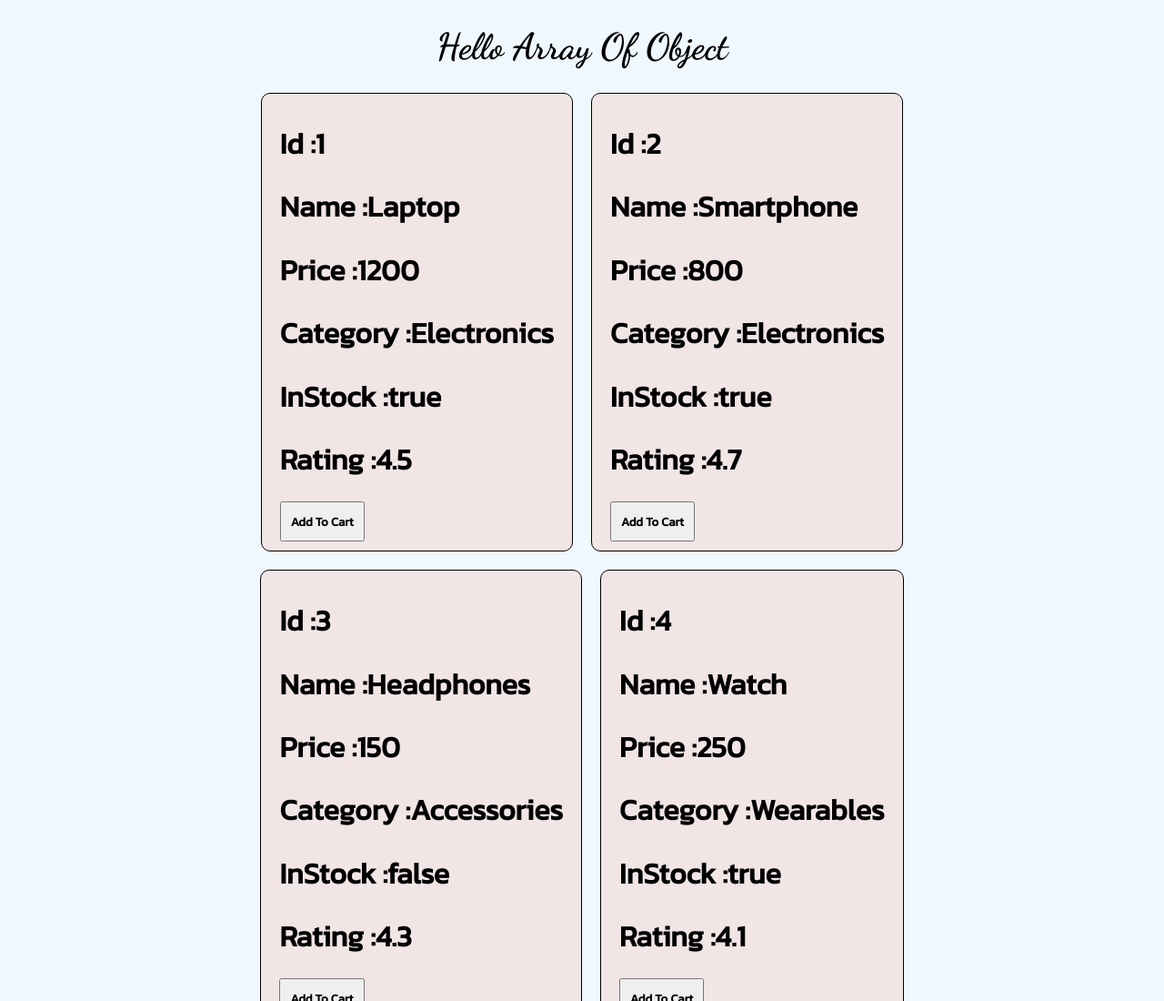
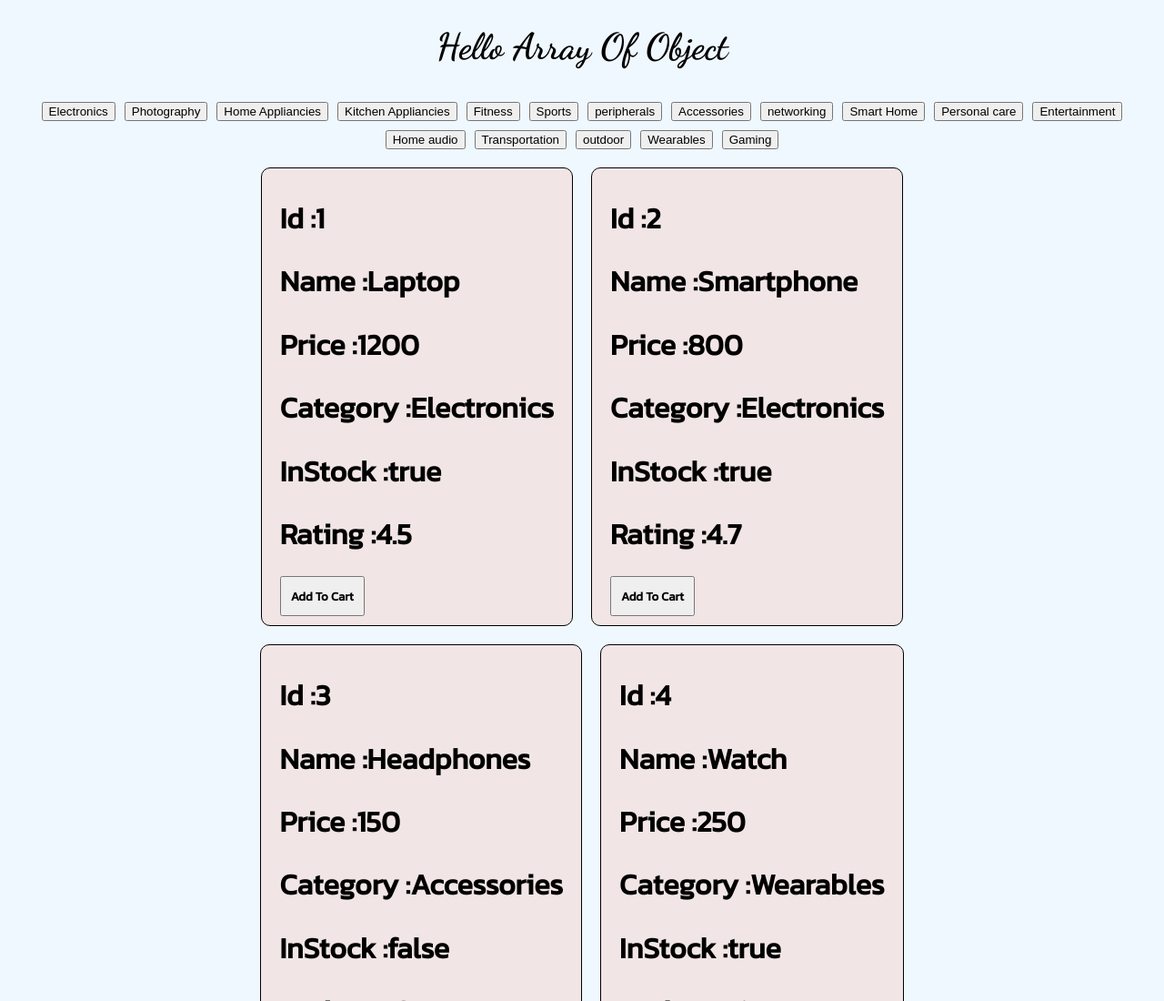
Before and after one commit to maazmateen/Array-Of-Object, a plain HTML site: page index.html in a window 1280 px wide. Shown: the top 1100 px of the page at 91% size. Drawn offline with Linux system fonts and the light colour scheme.

Commit message:
filtered products rendoring pending!!

```diff
--- a/app.js
+++ b/app.js
@@ -802,20 +802,30 @@ const products = [
   }
 ];
 
-for (let i = 0; i < products.length; i++) {
-  div.innerHTML += `
-    <div class="card">
-           <h1> Id :${products[i].id}</h1>
-           <h1> Name :${products[i].name}</h1>
-           <h1> Price :${products[i].price}</h1>
-           <h1> Category :${products[i].category}</h1>
-           <h1> InStock :${products[i].inStock}</h1>
-           <h1> Rating :${products[i].rating}</h1>
-    <button id="btn" onclick="addToCart()"><B>Add To Cart</B></button>
-        </div>
-    `
+function render (){
+  div.innerHTML ="";
+
+  products.map(function(items){
+    div.innerHTML += `
+         <div class="card">
+               <h1> Id :${items.id}</h1>
+                <h1> Name :${items.name}</h1>
+                <h1> Price :${items.price}</h1>
+                <h1> Category :${items.category}</h1>
+                <h1> InStock :${items.inStock}</h1>
+                <h1> Rating :${items.rating}</h1>
+         <button id="btn" onclick="addToCart()"><B>Add To Cart</B></button>
+             </div>
+         `
+  })
+
 }
+render();
 
-function addToCart(){
-  prompt("Server Busy, Enter your Query")
+
+
+function Filteredvalue(button){
+  const selectedCategory = button.innerHTML;
+  const filteredProducts =products.filter(items => items.category ===selectedCategory);
+  render(filteredProducts)
 }
--- a/index.html
+++ b/index.html
@@ -9,7 +9,25 @@
 <body>
 
     <h1 id="h1">Hello Array Of Object</h1>
-
+    <div class="btn-container">
+        <button onclick="Filteredvalue(this)">Electronics</button>
+        <button onclick="Filteredvalue(this)">Photography</button>
+        <button onclick="Filteredvalue(this)">Home Appliancies</button>
+        <button onclick="Filteredvalue(this)">Kitchen Appliancies</button>
+        <button onclick="Filteredvalue(this)">Fitness</button>
+        <button onclick="Filteredvalue(this)">Sports</button>
+        <button onclick="Filteredvalue(this)">peripherals</button>
+        <button onclick="Filteredvalue(this)">Accessories</button>
+        <button onclick="Filteredvalue(this)">networking</button>
+        <button onclick="Filteredvalue(this)">Smart Home</button>
+        <button onclick="Filteredvalue(this)">Personal care</button>
+        <button onclick="Filteredvalue(this)">Entertainment</button>
+        <button onclick="Filteredvalue(this)">Home audio</button>
+        <button onclick="Filteredvalue(this)">Transportation </button>
+        <button onclick="Filteredvalue(this)">outdoor</button>
+        <button onclick="Filteredvalue(this)">Wearables</button>
+        <button onclick="Filteredvalue(this)">Gaming</button>
+    </div>
 
 
     <div class="container">
--- a/style.css
+++ b/style.css
@@ -4,6 +4,7 @@
 body{
     box-sizing: border-box;
     background-color: aliceblue;
+
 }
 #h1{
     text-align: center;
@@ -32,3 +33,11 @@ body{
     font-family: "Kanit", sans-serif;
 
 }
+.btn-container{
+    display: flex;
+    flex-wrap: wrap;
+    justify-content: center;
+    gap: 10px;
+    padding: 10px;
+    margin: 10px;
+}
```
